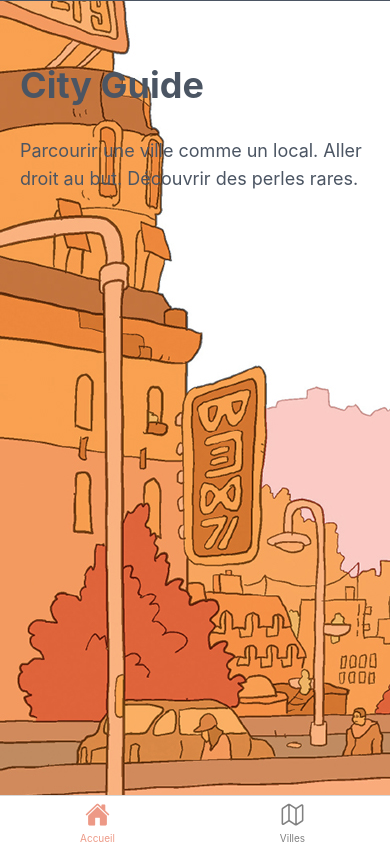
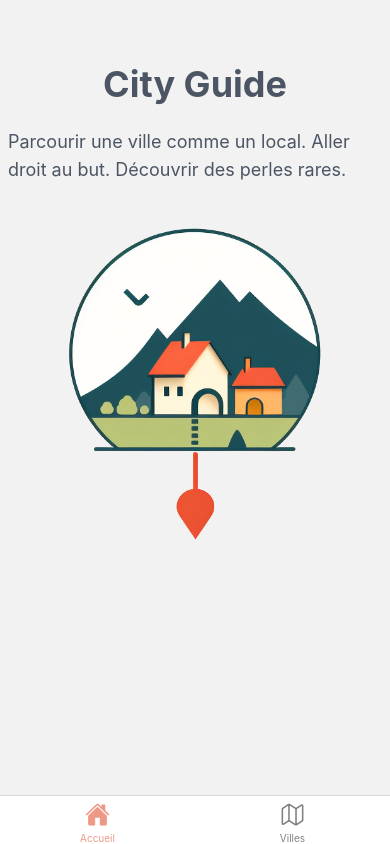
Before and after one commit to WildCodeSchool/2023-03-wns-keller-groupe3, a React Native app in the folder mobile-app/: screen / in a window 390 px wide. Built offline with nearby package versions, Linux system fonts and the light colour scheme.

Commit message:
fix home page

```diff
--- a/mobile-app/src/pages/Home.tsx
+++ b/mobile-app/src/pages/Home.tsx
@@ -1,21 +1,22 @@
-import { Text, ImageBackground } from "react-native";
+import { Text, ImageBackground, Image, View } from "react-native";
 import { useNavigation } from "@react-navigation/native";
 
 function Home() {
   const navigation = useNavigation<any>();
   return (
-    <ImageBackground
-      source={require("../../assets/backgroundHome.jpg")}
-      className='h-full border-t border-gray-600'
-    >
-      <Text className='text-4xl font-bold mt-16 ml-5 text-gray-600'>
+    <View className='h-screen'>
+      <Text className='text-4xl font-bold text-gray-600 mt-16 mx-auto'>
         City Guide
       </Text>
-      <Text className='ml-5 mt-8 text-gray-600 text-lg'>
+      <Text className='text-gray-600 text-lg mt-4 p-2 mx-auto'>
         Parcourir une ville comme un local. Aller droit au but. Découvrir des
         perles rares.
       </Text>
-    </ImageBackground>
+      <Image
+        className='h-80 w-64 mx-auto mt-8'
+        source={require("../../assets/logo.png")}
+      />
+    </View>
   );
 }
 
```
